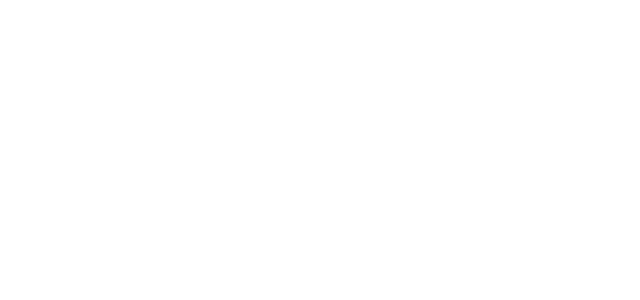
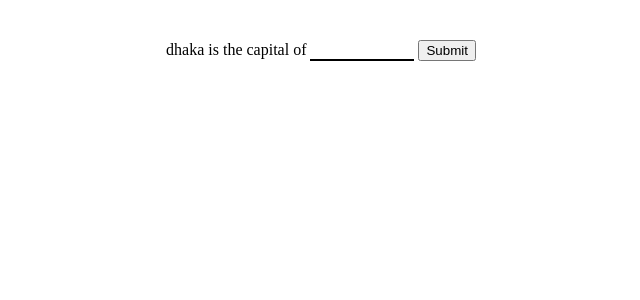
Before and after one commit to shahariar270/designSystem, a React (Vite) app: page / in a window 1280 px wide. Shown: the top 300 px of the page, without its empty margins (319-959 px from the left). Built offline with nearby package versions, Linux system fonts and the light colour scheme.

Commit message:
implement: add DashData component for user input handling

```diff
--- a/src/App.jsx
+++ b/src/App.jsx
@@ -2,6 +2,7 @@
 import './App.css'
 import Button from './components/Buttons'
 import YouTube from 'react-youtube';
+import { DashData } from './practice/Dash';
 
 
 function App() {
@@ -10,9 +11,10 @@
   }
   return (
     <>
-      <YouTube
+      {/* <YouTube
         videoId='2IFDMvfJJHc'
-      />
+      /> */}
+      <DashData/>
     </>
   )
 }
--- /dev/null
+++ b/src/practice/Dash/index.jsx
@@ -0,0 +1,42 @@
+import React, { useState } from 'react'
+
+export const DashData = () => {
+    const [text, setText] = useState('');
+    const [data, setData] = useState([]);
+    const userText = 'dhaka is the capital of {dash} '
+    const renderText = userText.split('{dash}')
+
+    const onsubmitHandler = (e) => {
+        e.preventDefault();
+        setData([text]);
+        setText('');
+    }
+
+    console.log({ data });
+
+    return (
+        <>
+            <form onSubmit={onsubmitHandler}>
+                {renderText.map((item, index) => (
+                    <React.Fragment key={index}>
+                        {item}
+                        {index < renderText.length - 1 && (
+                            <input
+                                type="text"
+                                style={{
+                                    border: 'none',
+                                    borderBottom: '2px solid #000',
+                                    width: '100px',
+                                    outline: 'none'
+                                }}
+                                value={text}
+                                onChange={(e) => setText(e.target.value)}
+                            />
+                        )}
+                    </React.Fragment>
+                ))}
+                <button type="submit">Submit</button>
+            </form>
+        </>
+    )
+}
```
